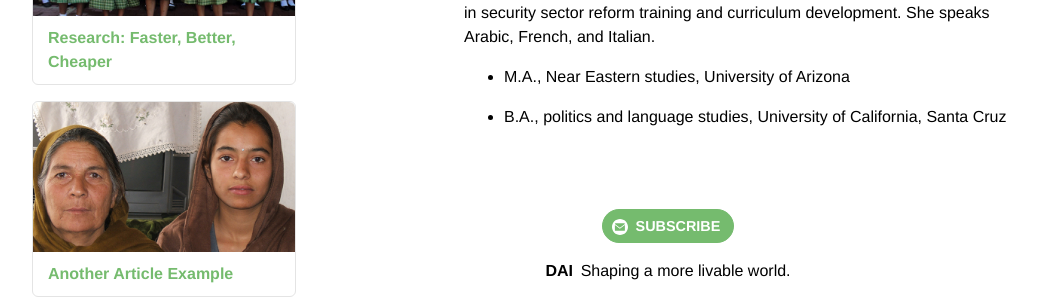
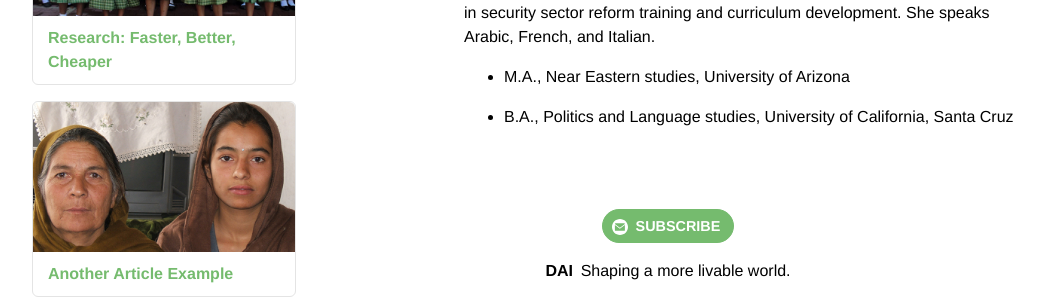
Before and after one commit to BryanSchuetz/CS-, a Jekyll site: the page built from _authors/skye-perske.markdown, in a window 1280 px wide. Shown: the part 691-991 px from the top of the page, without its empty margins (116-1163 px from the left). Built offline with Jekyll 4.4.1, drawn with Linux system fonts in a browser that asks for light colours.

```diff
--- a/_authors/skye-perske.markdown
+++ b/_authors/skye-perske.markdown
@@ -9,4 +9,4 @@ In her role as Project Team Director within the Center for Secure and Stable Sta
 
 * M.A., Near Eastern studies, University of Arizona
 
-* B.A., politics and language studies, University of California, Santa Cruz
+* B.A., Politics and Language studies, University of California, Santa Cruz
```
